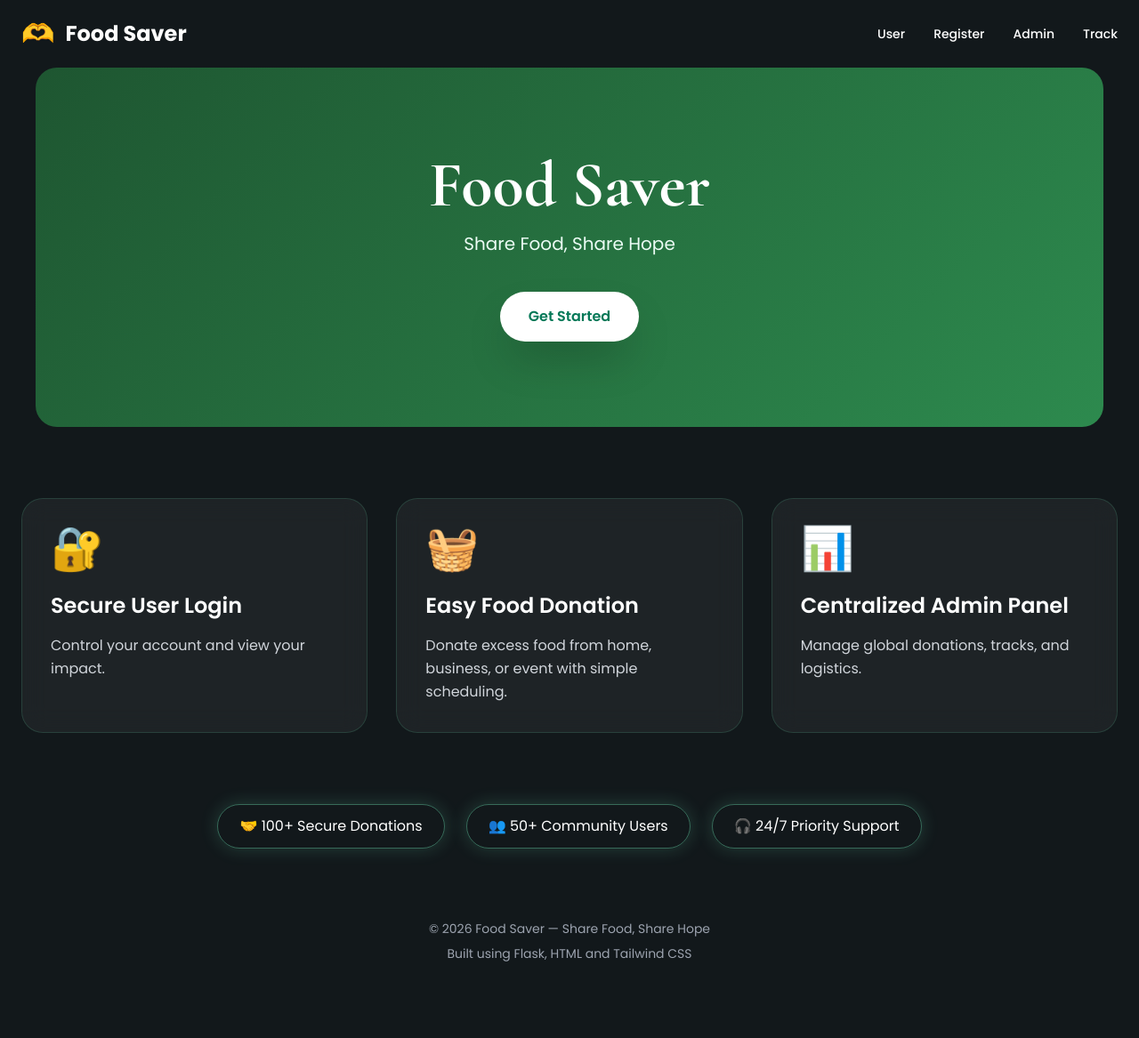
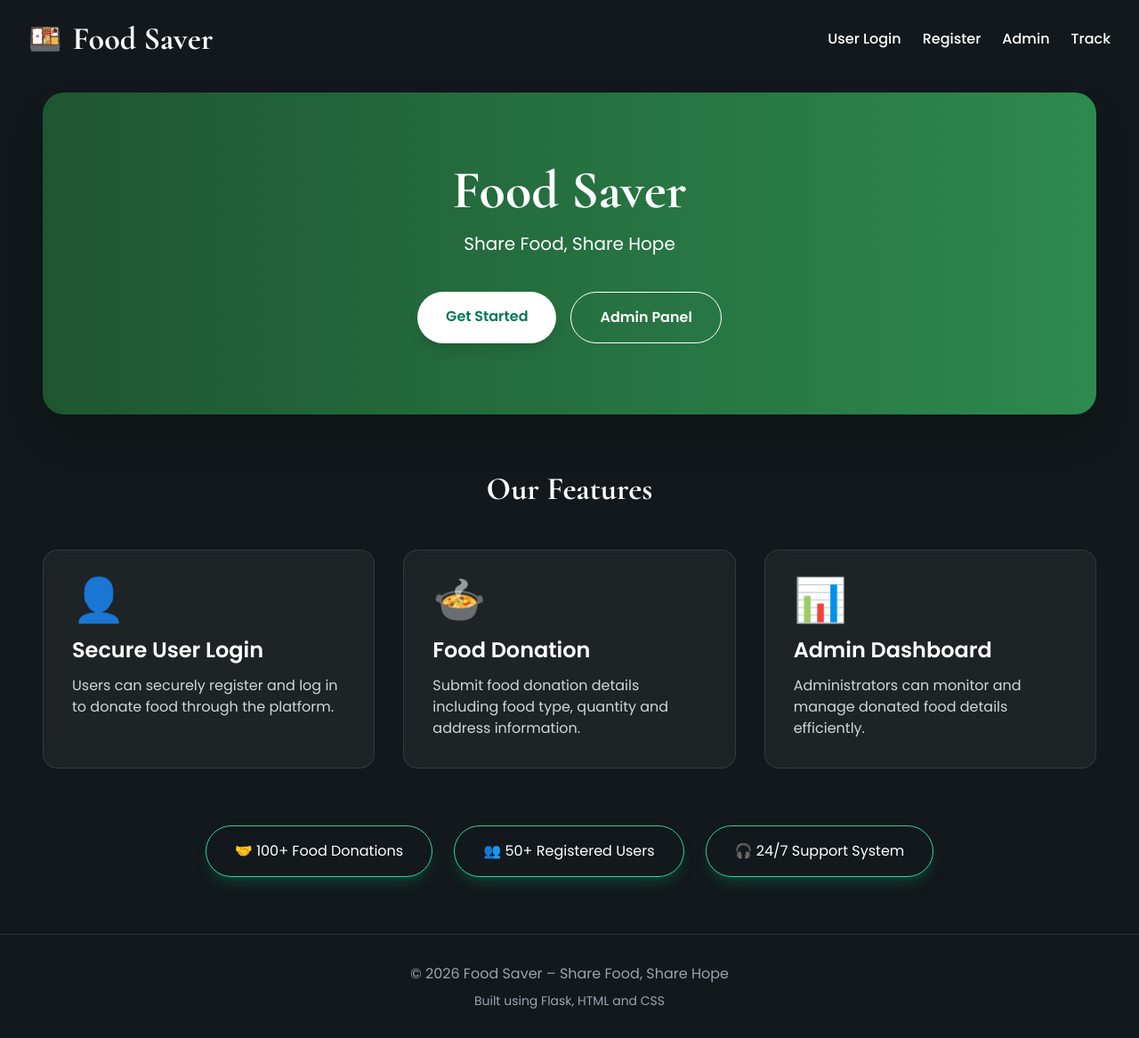
Before and after one commit to FAMITHABANUN/food-saver, a Flask app: page / in a window 1280 px wide. Shown: the whole page at 89% size. Before the commit the page ends 1081 px from the top, so only its background shows below. Run offline with Flask 3, Linux system fonts and the light colour scheme; some libraries are stand-ins or nearby versions.

Commit message:
Add files via upload

```diff
--- a/templates/home.html
+++ b/templates/home.html
@@ -5,86 +5,53 @@
     <meta name="viewport" content="width=device-width, initial-scale=1.0">
     <title>Food Saver</title>
 
-    <!-- Tailwind CSS CDN -->
     <script src="https://cdn.tailwindcss.com"></script>
 
-    <!-- Google Fonts -->
-    <link href="https://fonts.googleapis.com/css2?family=Cormorant+Garamond:wght@700&family=Poppins:wght@300;400;500;600;700&display=swap" rel="stylesheet">
-
-    <script>
-        tailwind.config = {
-            theme: {
-                extend: {
-                    colors: {
-                        darkbg: '#12181b',
-                        emeraldStart: '#1e5631',
-                        emeraldEnd: '#2d8a4e',
-                        neon: '#6ee7b7'
-                    },
-                    fontFamily: {
-                        serif: ['Cormorant Garamond', 'serif'],
-                        sans: ['Poppins', 'sans-serif']
-                    }
-                }
-            }
-        }
-    </script>
+    <link href="https://fonts.googleapis.com/css2?family=Cormorant+Garamond:wght@700&family=Poppins:wght@300;400;500;600&display=swap" rel="stylesheet">
 
     <style>
         body {
-            background: #12181b;
+            font-family: 'Poppins', sans-serif;
         }
 
-        .glass-card {
-            background: rgba(255, 255, 255, 0.05);
-            backdrop-filter: blur(14px);
-            -webkit-backdrop-filter: blur(14px);
-            border: 1px solid rgba(110, 231, 183, 0.15);
-        }
-
-        .hero-pattern {
-            background-image:
-                radial-gradient(circle at 25% 25%, rgba(255,255,255,0.08) 2px, transparent 2px),
-                radial-gradient(circle at 75% 75%, rgba(255,255,255,0.05) 2px, transparent 2px);
-            background-size: 60px 60px;
+        .serif-title {
+            font-family: 'Cormorant Garamond', serif;
         }
     </style>
 </head>
 
-<body class="text-white font-sans">
+<body class="bg-[#12181b] text-white min-h-screen">
 
     <!-- Navigation -->
-    <nav class="max-w-7xl mx-auto px-6 py-5 flex justify-between items-center">
+    <nav class="flex flex-col md:flex-row justify-between items-center px-8 py-6">
 
-        <div class="flex items-center gap-3">
-            <div class="text-3xl">🫶</div>
+        <div class="flex items-center gap-3 mb-4 md:mb-0">
+            <span class="text-3xl">🍱</span>
 
-            <div>
-                <h1 class="text-2xl font-bold">
-                    Food Saver
-                </h1>
-            </div>
+            <h1 class="serif-title text-4xl font-bold">
+                Food Saver
+            </h1>
         </div>
 
-        <div class="hidden md:flex items-center gap-8 text-sm font-medium">
+        <div class="flex flex-wrap justify-center gap-6 font-medium">
 
-            <a href="/user_login"
-               class="hover:text-neon transition duration-300">
-                User
+            <a href="{{ url_for('user_login') }}"
+               class="hover:text-emerald-400 transition">
+                User Login
             </a>
 
-            <a href="/user_register"
-               class="hover:text-neon transition duration-300">
+            <a href="{{ url_for('user_register') }}"
+               class="hover:text-emerald-400 transition">
                 Register
             </a>
 
-            <a href="/admin_login"
-               class="hover:text-neon transition duration-300">
+            <a href="{{ url_for('admin_login') }}"
+               class="hover:text-emerald-400 transition">
                 Admin
             </a>
 
-            <a href="/track_donation"
-               class="hover:text-neon transition duration-300">
+            <a href="{{ url_for('track_donation') }}"
+               class="hover:text-emerald-400 transition">
                 Track
             </a>
 
@@ -93,23 +60,29 @@
     </nav>
 
     <!-- Hero Section -->
-    <section class="mx-6 md:mx-10 rounded-3xl overflow-hidden hero-pattern"
-             style="background: linear-gradient(135deg, #1e5631, #2d8a4e);">
+    <section class="mx-6 md:mx-12 mt-4 rounded-3xl bg-gradient-to-r from-[#1e5631] to-[#2d8a4e] py-20 px-8 text-center shadow-2xl">
 
-        <div class="max-w-5xl mx-auto text-center py-24 px-6">
+        <h1 class="serif-title text-5xl md:text-6xl font-bold mb-4">
+            Food Saver
+        </h1>
 
-            <h1 class="font-serif text-6xl md:text-7xl font-bold mb-4">
-                Food Saver
-            </h1>
+        <p class="text-lg md:text-xl mb-10">
+            Share Food, Share Hope
+        </p>
 
-            <p class="text-lg md:text-xl text-emerald-50 mb-10">
-                Share Food, Share Hope
-            </p>
+        <div class="flex flex-col md:flex-row justify-center gap-4">
 
-            <a href="/user_login"
-               class="inline-block px-8 py-4 rounded-full bg-white text-emerald-700 font-semibold shadow-2xl hover:scale-105 transition duration-300">
+            <a href="{{ url_for('user_login') }}"
+               class="bg-white text-emerald-700 px-8 py-4 rounded-full font-semibold shadow-lg hover:scale-105 transition">
 
                 Get Started
+
+            </a>
+
+            <a href="{{ url_for('admin_login') }}"
+               class="border border-white px-8 py-4 rounded-full font-semibold hover:bg-white hover:text-emerald-700 transition">
+
+                Admin Panel
 
             </a>
 
@@ -118,57 +91,58 @@
     </section>
 
     <!-- Features -->
-    <section class="max-w-7xl mx-auto px-6 py-20">
+    <section class="px-6 md:px-12 py-16">
+
+        <h2 class="text-4xl serif-title text-center mb-12">
+            Our Features
+        </h2>
 
         <div class="grid grid-cols-1 md:grid-cols-3 gap-8">
 
-            <!-- Card 1 -->
-            <div class="glass-card rounded-3xl p-8 hover:scale-105 transition duration-300">
+            <div class="bg-white/5 backdrop-blur-md border border-white/10 rounded-2xl p-8 hover:scale-105 transition">
 
-                <div class="text-5xl mb-6">
-                    🔐
+                <div class="text-5xl mb-4">
+                    👤
                 </div>
 
-                <h3 class="text-2xl font-semibold mb-4">
+                <h3 class="text-2xl font-semibold mb-3">
                     Secure User Login
                 </h3>
 
-                <p class="text-gray-300 leading-relaxed">
-                    Control your account and view your impact.
+                <p class="text-gray-300">
+                    Users can securely register and log in to donate food through the platform.
                 </p>
 
             </div>
 
-            <!-- Card 2 -->
-            <div class="glass-card rounded-3xl p-8 hover:scale-105 transition duration-300">
+            <div class="bg-white/5 backdrop-blur-md border border-white/10 rounded-2xl p-8 hover:scale-105 transition">
 
-                <div class="text-5xl mb-6">
-                    🧺
+                <div class="text-5xl mb-4">
+                    🍲
                 </div>
 
-                <h3 class="text-2xl font-semibold mb-4">
-                    Easy Food Donation
+                <h3 class="text-2xl font-semibold mb-3">
+                    Food Donation
                 </h3>
 
-                <p class="text-gray-300 leading-relaxed">
-                    Donate excess food from home, business, or event with simple scheduling.
+                <p class="text-gray-300">
+                    Submit food donation details including food type, quantity and address information.
                 </p>
 
             </div>
 
-            <!-- Card 3 -->
-            <div class="glass-card rounded-3xl p-8 hover:scale-105 transition duration-300">
+            <div class="bg-white/5 backdrop-blur-md border border-white/10 rounded-2xl p-8 hover:scale-105 transition">
 
-                <div class="text-5xl mb-6">
+                <div class="text-5xl mb-4">
                     📊
                 </div>
 
-                <h3 class="text-2xl font-semibold mb-4">
-                    Centralized Admin Panel
+                <h3 class="text-2xl font-semibold mb-3">
+                    Admin Dashboard
                 </h3>
 
-                <p class="text-gray-300 leading-relaxed">
-                    Manage global donations, tracks, and logistics.
+                <p class="text-gray-300">
+                    Administrators can monitor and manage donated food details efficiently.
                 </p>
 
             </div>
@@ -178,20 +152,26 @@
     </section>
 
     <!-- Statistics -->
-    <section class="pb-20 px-6">
+    <section class="pb-16">
 
-        <div class="max-w-5xl mx-auto flex flex-wrap justify-center gap-6">
+        <div class="flex flex-col md:flex-row justify-center items-center gap-6 px-6">
 
-            <div class="px-6 py-3 rounded-full border border-neon/40 shadow-[0_0_20px_rgba(110,231,183,0.2)]">
-                🤝 100+ Secure Donations
+            <div class="border border-emerald-400 rounded-full px-8 py-4 shadow-lg shadow-emerald-500/20">
+
+                🤝 100+ Food Donations
+
             </div>
 
-            <div class="px-6 py-3 rounded-full border border-neon/40 shadow-[0_0_20px_rgba(110,231,183,0.2)]">
-                👥 50+ Community Users
+            <div class="border border-emerald-400 rounded-full px-8 py-4 shadow-lg shadow-emerald-500/20">
+
+                👥 50+ Registered Users
+
             </div>
 
-            <div class="px-6 py-3 rounded-full border border-neon/40 shadow-[0_0_20px_rgba(110,231,183,0.2)]">
-                🎧 24/7 Priority Support
+            <div class="border border-emerald-400 rounded-full px-8 py-4 shadow-lg shadow-emerald-500/20">
+
+                🎧 24/7 Support System
+
             </div>
 
         </div>
@@ -199,14 +179,14 @@
     </section>
 
     <!-- Footer -->
-    <footer class="text-center text-gray-400 text-sm pb-8">
+    <footer class="text-center text-gray-400 py-8 border-t border-white/10">
 
         <p>
-            © 2026 Food Saver — Share Food, Share Hope
+            © 2026 Food Saver – Share Food, Share Hope
         </p>
 
-        <p class="mt-2">
-            Built using Flask, HTML and Tailwind CSS
+        <p class="mt-2 text-sm">
+            Built using Flask, HTML and CSS
         </p>
 
     </footer>
```
Also changed, not shown: templates/admin_dashboard.html (+76 -122 lines), foodsaver.db.
